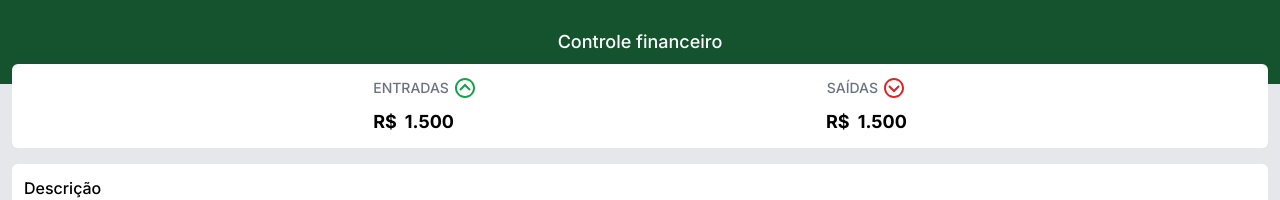
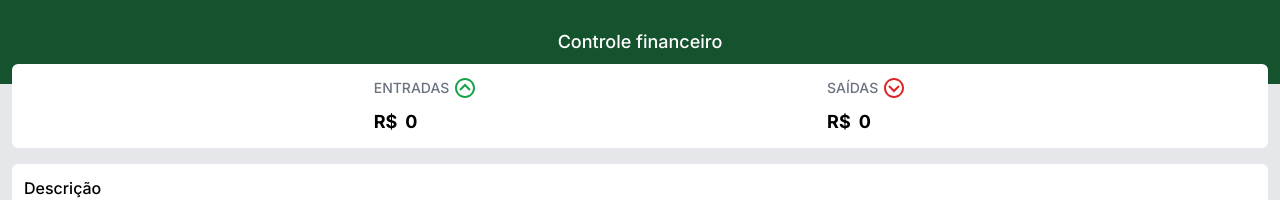
Before and after one commit to Alice-Lira/controle-financeiro, a Next.js app: page / in a window 1280 px wide. Shown: the top 200 px of the page. Built offline with nearby package versions, Linux system fonts and the light colour scheme.

Commit message:
realizado a soma de todas as entras e saidas

```diff
--- a/src/app/components/card.js
+++ b/src/app/components/card.js
@@ -2,7 +2,7 @@
 import { BiChevronUpCircle } from "react-icons/bi"
 import { BiChevronDownCircle } from "react-icons/bi";
 
-export default function Card() {
+export default function Card({input, output}) {
     return (
         <div className="w-full absolute top-0 left-0 z-10">
             <div className="w-full absolute top-16 z-20 px-3">
@@ -14,9 +14,8 @@ export default function Card() {
                         </div>
                         <div className="flex gap-2 pt-2">
                             <span className="font-bold text-lg">R$</span>
-                            <span className="font-bold text-lg">1.500</span>
+                            <span className="font-bold text-lg">{input}</span>
                         </div>
-
                     </div>
 
                     <div className="flex flex-col ">
@@ -27,7 +26,7 @@ export default function Card() {
 
                         <div className="flex gap-2 pt-2">
                             <span className="font-bold text-lg">R$</span>
-                            <span className="font-bold text-lg">1.500</span>
+                            <span className="font-bold text-lg">{output}</span>
                         </div>
 
                     </div>
--- a/src/app/layout.js
+++ b/src/app/layout.js
@@ -19,7 +19,6 @@ export default function RootLayout({ children }) {
           </header>
         </div>
         <main>
-          <Card />
           <div className="pt-20 px-3">
             {children}
           </div>
--- a/src/app/page.js
+++ b/src/app/page.js
@@ -1,5 +1,6 @@
 'use client'
 import { useEffect, useState } from "react";
+import Card from "./components/card";
 
 export default function Home() {
   const [description, setDescription] = useState('')
@@ -9,6 +10,8 @@ export default function Home() {
   const [errorDescription, setErrorDescription] = useState('')
   const [errorValue, setErrorValue] = useState('')
   const [errorSelectedOption, setErrorSelectedOption] = useState('')
+  const [input, setInput] = useState(0)
+  const [output, setOutput] = useState(0)
 
   useEffect(() => {
     const data = localStorage.getItem('itens')
@@ -16,6 +19,22 @@ export default function Home() {
     const itensParsed = JSON.parse(data)
     if(itensParsed.length > 0) setItens([...itensParsed])
   }, [])
+
+  useEffect(() =>{
+    let totalInput = 0
+    let totalOutput = 0
+
+    itens.forEach( (item) => {
+      if(item.type == 'input') {
+        totalInput += Number(item.value)
+      }
+      if(item.type == 'output') {
+        totalOutput += Number(item.value)
+      }
+    })
+    setInput(totalInput)
+    setOutput(totalOutput)
+  },[itens])
 
   const handleInputChangeDescription = (event) => {
     setDescription(event.target.value)
@@ -72,6 +91,7 @@ export default function Home() {
 
   return (
     <div>
+      <Card input={input} output={output}/>
       <form>
         <div className="bg-white p-3 flex flex-col rounded-md">
           <div className="flex flex-col">
```
